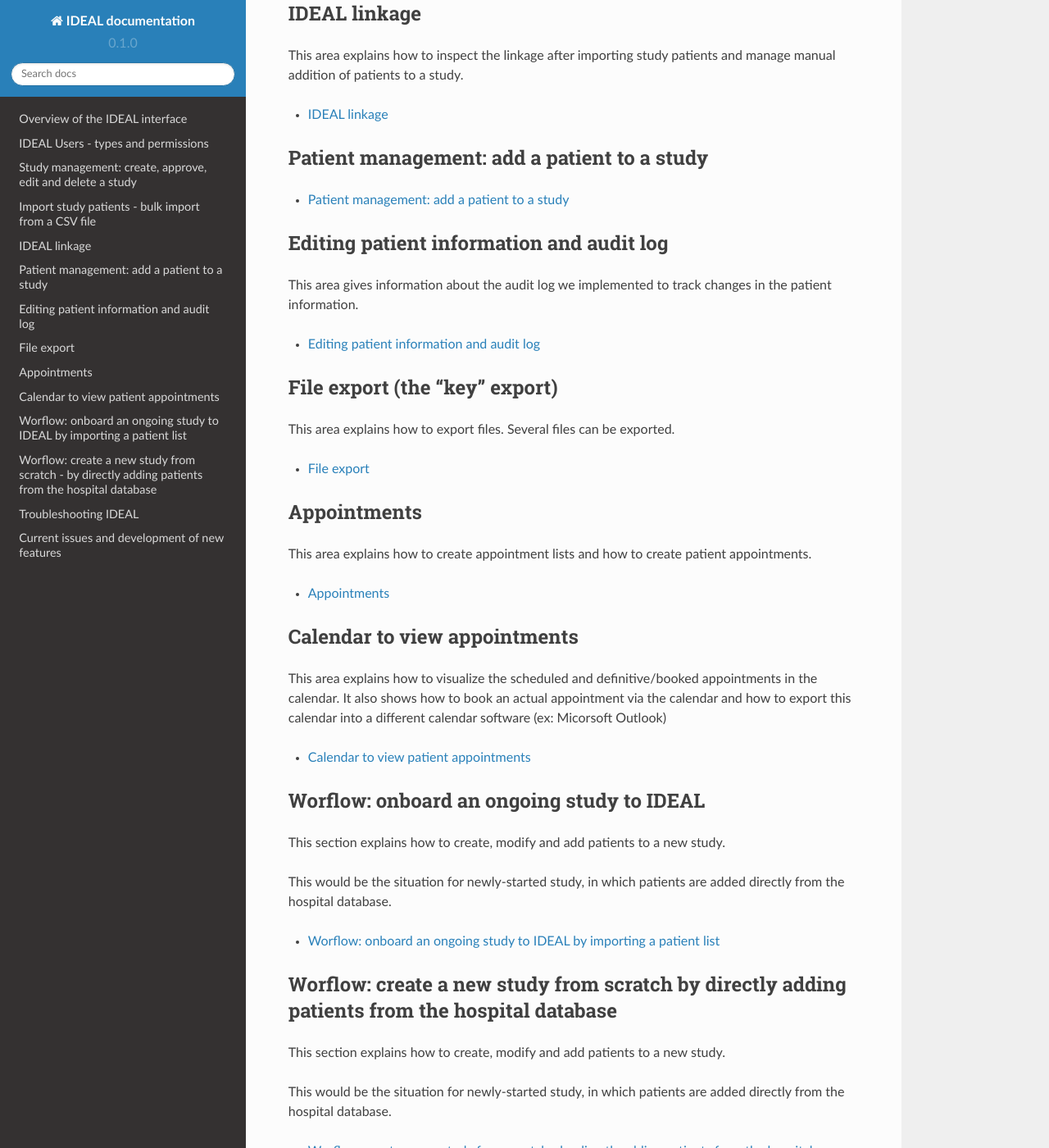
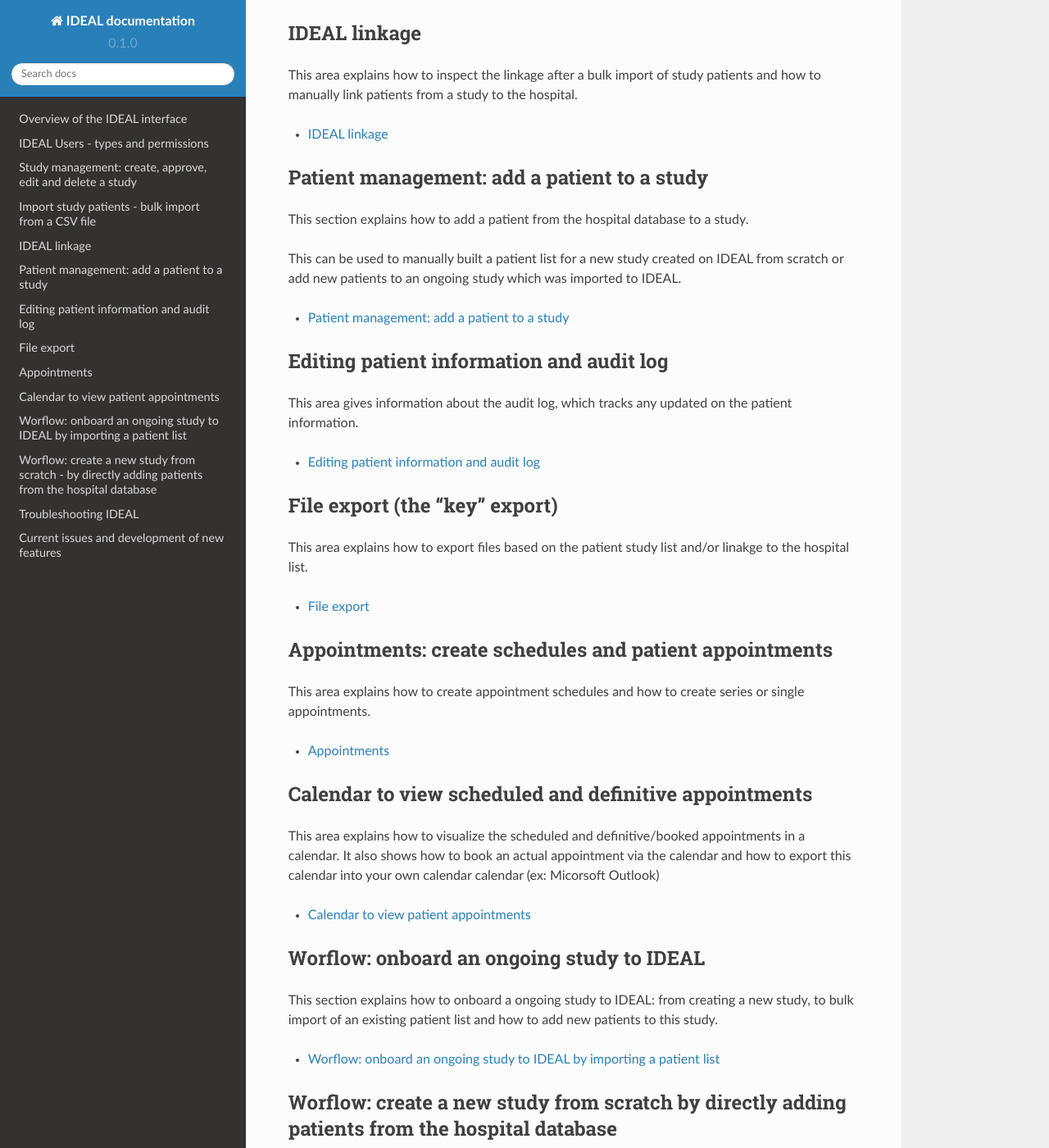
Before and after one commit to Nynuphar/IDEAL-doc, a Sphinx documentation site: the page built from docs/source/index.rst, in a window 1280 px wide and 1400 px high, scrolled down 1402 px. Shown: the whole window at 82% size. Built offline with Sphinx 7.4.7 and the Read the Docs theme 2.0.0, drawn with Linux system fonts in a browser that asks for light colours; some of the changed text lies outside the part shown.

Commit message:
Update index.rst

```diff
--- a/docs/source/index.rst
+++ b/docs/source/index.rst
@@ -40,7 +40,7 @@ This section provides information about the different types of users and respect
 Study management: create, approve, edit and delete a study
 **************************************************************
 
-This section explains how to create a study, approve edit and delete a study:
+This section explains how to create a study, approve, edit and delete a study:
 
 .. toctree::
    :maxdepth: 1
@@ -50,9 +50,9 @@ This section explains how to create a study, approve edit and delete a study:
 Import study patients - bulk import from a CSV file
 ***************************************************************************************************
 
-This section explains how to define the details of a study and how to bulk import patients to a new study.
+This section explains how to bulk import patients to a new study. Before the bulk import, it is important to properly define the data format of a study, so IDEAL "understands" what is being imported.
 
-This would be the situation for an ongoing study, which has been maintained as an Excel list for example, and it is now onboarded on IDEAL.
+The bulk import would be the strategy to onboard an ongoing study to IDEAL, whose patient list has been maintained on Excel (for example).
 
 .. toctree::
    :maxdepth: 1
@@ -62,7 +62,7 @@ This would be the situation for an ongoing study, which has been maintained as a
 IDEAL linkage
 ******************
 
-This area explains how to inspect the linkage after importing study patients and manage manual addition of patients to a study.
+This area explains how to inspect the linkage after a bulk import of study patients and how to manually link patients from a study to the hospital.
 
 .. toctree::
    :maxdepth: 1
@@ -72,6 +72,10 @@ This area explains how to inspect the linkage after importing study patients and
 Patient management: add a patient to a study
 *******************************************************************************************
 
+This section explains how to add a patient from the hospital database to a study.
+
+This can be used to manually built a patient list for a new study created on IDEAL from scratch or add new patients to an ongoing study which was imported to IDEAL.
+
 .. toctree::
    :maxdepth: 1
 
@@ -80,7 +84,7 @@ Patient management: add a patient to a study
 Editing patient information and audit log
 *****************************************************************************
 
-This area gives information about the audit log we implemented to track changes in the patient information.
+This area gives information about the audit log, which tracks any updated on the patient information.
 
 .. toctree::
    :maxdepth: 1
@@ -90,27 +94,27 @@ This area gives information about the audit log we implemented to track changes
 File export (the "key" export)
 ****************************************
 
-This area explains how to export files. Several files can be exported.
+This area explains how to export files based on the patient study list and/or linakge to the hospital list.
 
 .. toctree::
    :maxdepth: 1
 
    export
 
-Appointments
-**************
+Appointments: create schedules and patient appointments
+**********************************************************
 
-This area explains how to create appointment lists and how to create patient appointments.
+This area explains how to create appointment schedules and how to create series or single appointments.
 
 .. toctree::
    :maxdepth: 1
 
    appointments
 
-Calendar to view appointments
-*************************************
+Calendar to view scheduled and definitive appointments
+***********************************************************
 
-This area explains how to visualize the scheduled and definitive/booked appointments in the calendar. It also shows how to book an actual appointment via the calendar and how to export this calendar into a different calendar software (ex: Micorsoft Outlook)
+This area explains how to visualize the scheduled and definitive/booked appointments in a calendar. It also shows how to book an actual appointment via the calendar and how to export this calendar into your own calendar calendar (ex: Micorsoft Outlook)
 
 .. toctree::
    :maxdepth: 1
@@ -120,9 +124,7 @@ This area explains how to visualize the scheduled and definitive/booked appointm
 Worflow: onboard an ongoing study to IDEAL
 **************************************************************************************************
 
-This section explains how to create, modify and add patients to a new study.
-
-This would be the situation for newly-started study, in which patients are added directly from the hospital database.
+This section explains how to onboard a ongoing study to IDEAL: from creating a new study, to bulk import of an existing patient list and how to add new patients to this study.
 
 .. toctree::
    :maxdepth: 1
```
